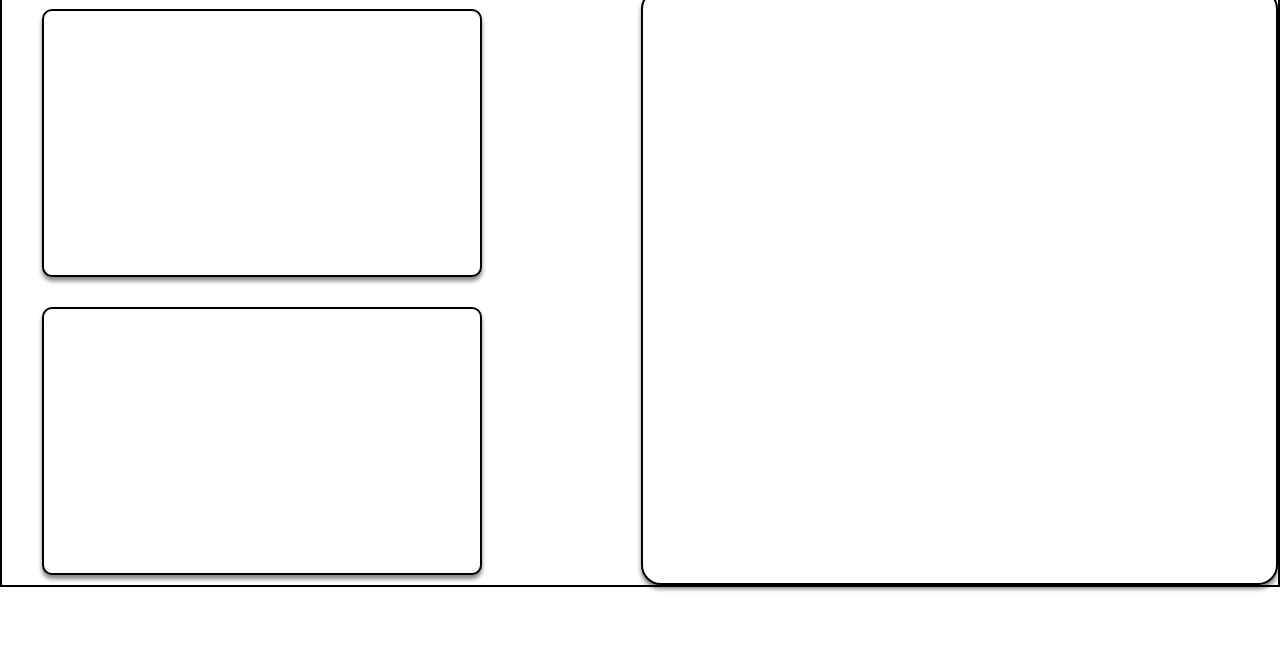
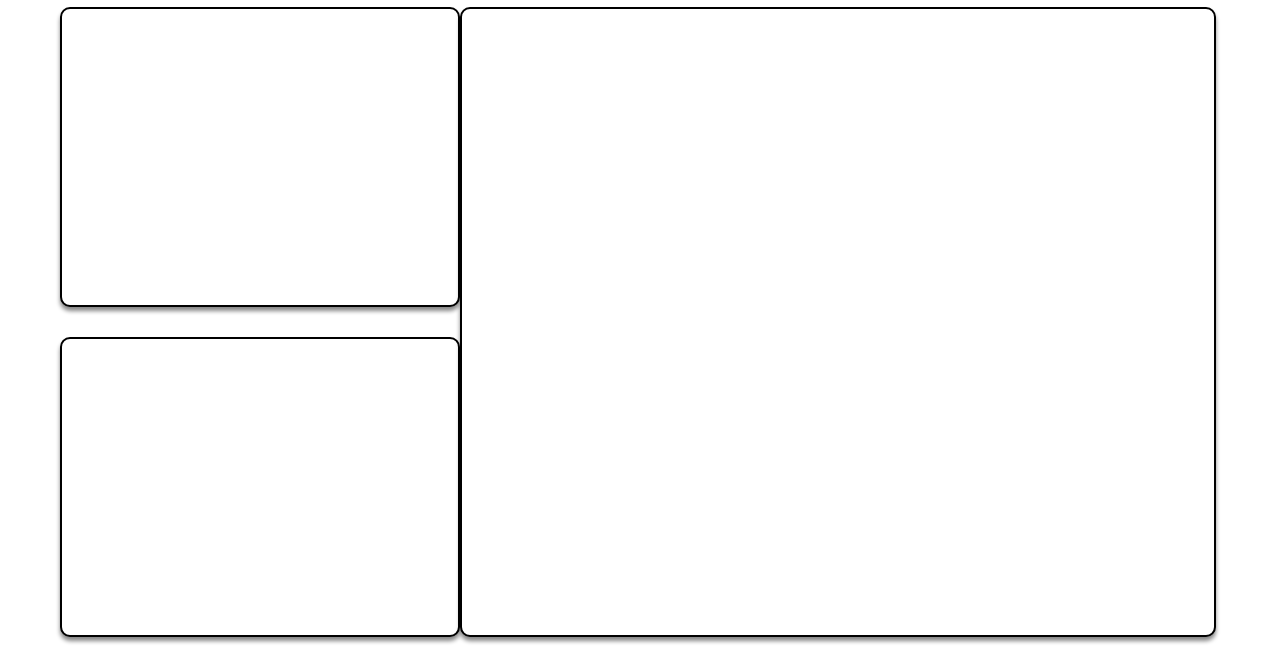
Before and after one commit to itskahtlinn/VISECURE-SYSTEM, a plain HTML site: page ViSecure/ViSecureDashboard.html in a window 1280 px wide. Shown: the part 168-815 px from the top of the page. Drawn offline with Linux system fonts and the light colour scheme.

Commit message:
Fixed Dashboard Layout

```diff
--- a/ViSecure/ViSecureDashboard.css
+++ b/ViSecure/ViSecureDashboard.css
@@ -65,35 +65,38 @@ h1{
 }
 
 .flex-container {
-    border: 2px solid;
     display: flex;
     flex-direction: row;
-    height: 600px;
+    height: auto;
 }
 
 .box-container {
     display: flex;
     flex-direction: column;
     flex: 1;
+    align-items: center;
 }
 
 .small-box {
-    width: 440px;
-    height: 360px;
+    width: 400px;
+    height: 300px;
     margin-bottom: 10px;
+    margin-top: 20px;
+    margin-left: 60px;
     background-color: white;
     border: 2px solid black;
     border-radius: 10px;
-    margin-top: 20px;
-    margin-left: 40px;
     box-shadow: 0px 4px 4px 0px rgba(0, 0, 0, 0.48);
 }
 
 .large-box {
-    flex: 1;
-    margin-left: 5px;
+    width: 950px;
+    height: 630px;
+    margin-bottom: 10px;
+    margin-top: 20px;
+    margin-right: 5%;
     background-color: white;
-    border-radius: 20px;
+    border-radius: 10px;
     border: 2px solid black;
     box-shadow: 0px 4px 4px 0px rgba(0, 0, 0, 0.48);
 }
--- a/ViSecure/ViSecureDashboard.html
+++ b/ViSecure/ViSecureDashboard.html
@@ -30,11 +30,8 @@
                     <div class="small-box"></div>
                     <div class="small-box"></div>
                 </div>
-                <div class="box large-box"></div>
+                <div class="large-box"></div>
             </div>
-
         </main>
-
-
     </body>
 </html>
--- a/ViSecure/ViSecureVisitor.css
+++ b/ViSecure/ViSecureVisitor.css
@@ -42,7 +42,7 @@ header .AboutUs{
 }
 
 body{
-    background-image: url('/VISECURE-SYSTEM/ViSecure/img/Visecure2.png');
+    background-image: url('img/Visecure2.png');
     background-size: cover;
     background-position: center;
     display: flex;
@@ -96,4 +96,9 @@ body{
         margin-top: 20px;
         margin-bottom: 30px;
     }
+
+    @media screen and (min-width: 1600px) {
+        width: 60%;
+        padding: 20px 40px;
+    }
 }
```
Also changed, not shown: ViSecure/ViSecureUser.css (+11 -7 lines), ViSecure/ViSecureUserPage.html (+3 -3 lines).
